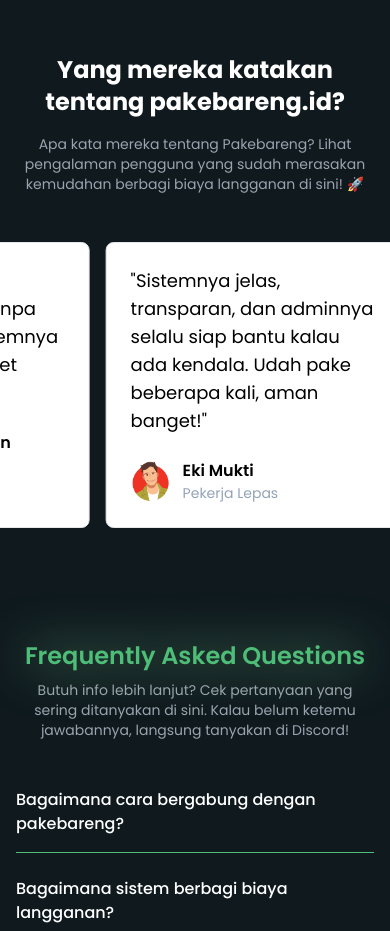
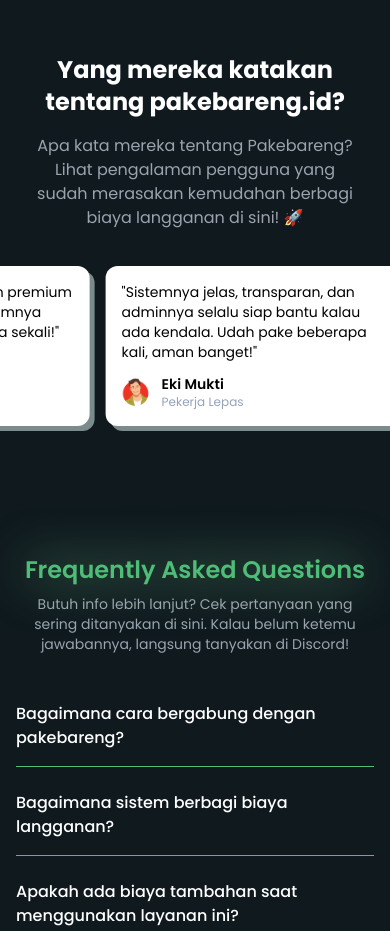
Before and after one commit to Exvade/PakeBareng.id, a React (Vite) app: page / in a window 390 px wide. Shown: the part 3880-4811 px from the top of the page. Built offline with nearby package versions, Linux system fonts and the light colour scheme.

Commit message:
UPDATE responsive testimoni

```diff
--- a/src/components/Testimoni.jsx
+++ b/src/components/Testimoni.jsx
@@ -2,13 +2,13 @@
 import testimonials from '../data/testimoni';
 
 const TestimonialCard = ({ quote, author, role, pic }) => (
-  <div className="flex-shrink-0 w-[300px] md:w-[500px] p-6 bg-white border rounded-lg">
-    <blockquote className="mb-6 text-lg text-black">"{quote}"</blockquote>
-    <div className="flex items-center gap-3">
-      <img src={pic} alt={author} className="object-cover w-10 h-10 rounded-full" />
+  <div className="flex flex-col flex-shrink-0 w-[300px] md:w-[500px] my-4 md:my-8 p-4 md:p-6 bg-white shadow-[5px_5px_0px_rgba(232,252,248,0.5)] rounded-xl md:rounded-2xl">
+    <blockquote className="mb-3 md:mb-6 text-sm md:text-lg text-black">"{quote}"</blockquote>
+    <div className="flex mt-auto items-center gap-3">
+      <img src={pic} alt={author} className="object-cover w-7 md:w-10 h-7 md:h-10 rounded-full" />
       <div>
-        <div className="font-semibold text-black">{author}</div>
-        <div className="text-sm text-slate-400">{role}</div>
+        <div className="font-semibold text-sm md:text-base text-black">{author}</div>
+        <div className="text-xs md:text-sm text-slate-400">{role}</div>
       </div>
     </div>
   </div>
@@ -22,7 +22,9 @@
       <div className="mx-auto">
         <div className="px-4">
           <h2 className="mb-4 text-2xl font-bold text-center text-white md:text-3xl">Yang mereka katakan tentang pakebareng.id?</h2>
-          <p className="max-w-2xl mx-auto mb-12 text-sm text-center text-gray-400">Apa kata mereka tentang Pakebareng? Lihat pengalaman pengguna yang sudah merasakan kemudahan berbagi biaya langganan di sini! 🚀</p>
+          <p className="max-w-[330px] md:max-w-2xl mx-auto mb-5 md:mb-12 text-base md:text-lg text-center text-gray-400">
+            Apa kata mereka tentang Pakebareng? Lihat pengalaman pengguna yang sudah merasakan kemudahan berbagi biaya langganan di sini! 🚀
+          </p>
         </div>
 
         {/* Wrapper untuk animasi */}
```
